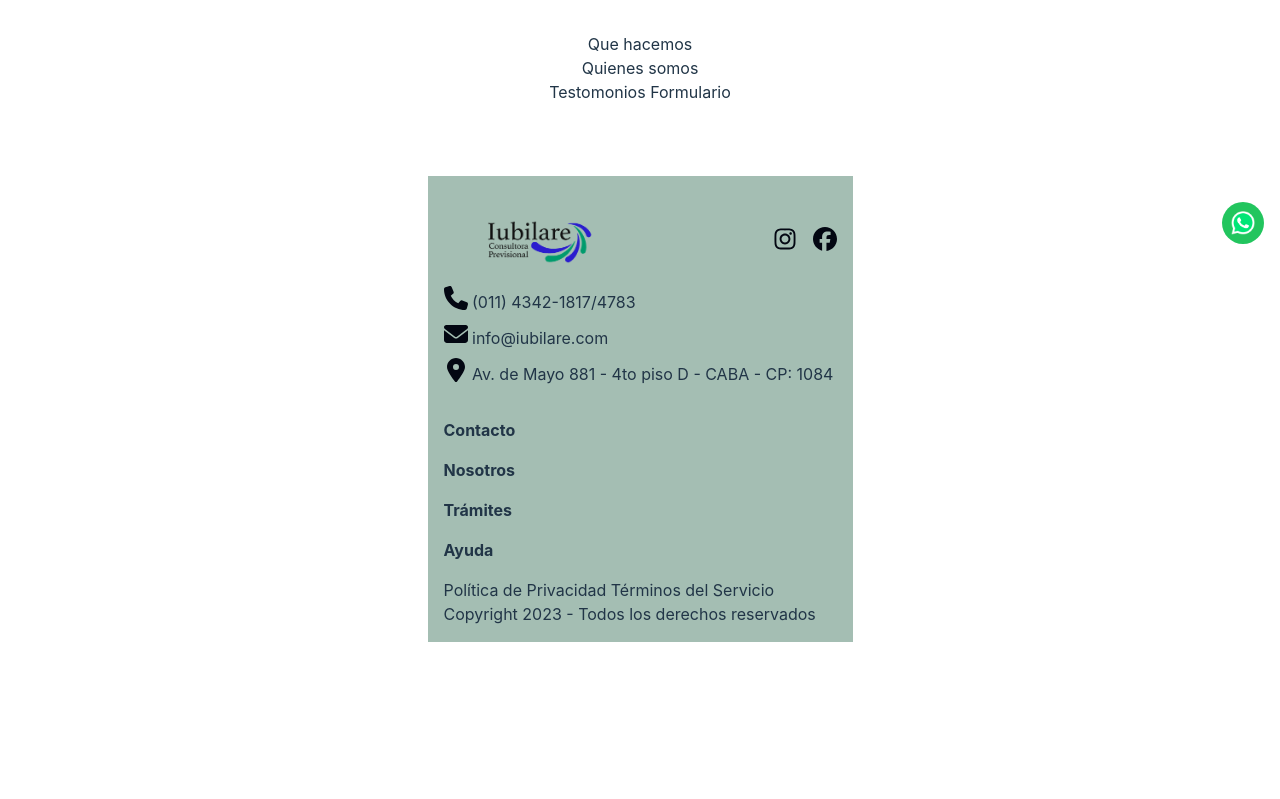
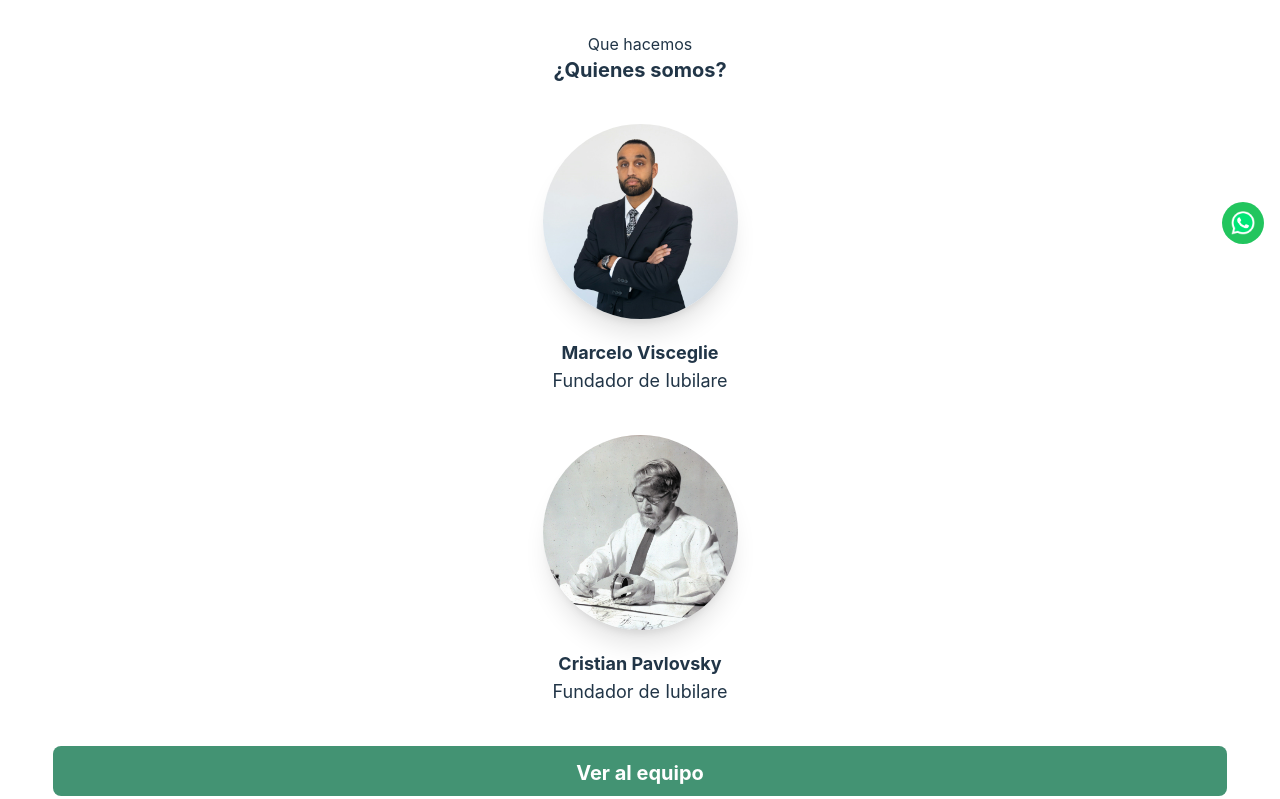
Before and after one commit to FooTalent/iubilare, a React (Vite) app: page / in a window 1280 px wide. Shown: the part 540-1339 px from the top of the page. Before the commit the page ends 1182 px from the top, so only its background shows below. Built offline with nearby package versions, Linux system fonts and the light colour scheme.

Commit message:
Added aboutUs/Home

```diff
--- a/src/views/Home.tsx
+++ b/src/views/Home.tsx
@@ -14,7 +14,20 @@ export default function Home() {
                 Que hacemos
             </div>
             <div>
-                Quienes somos
+                <h2 className='font-bold text-xl text-center mb-10'>¿Quienes somos?</h2>
+                <div className='flex flex-col items-center'>
+                    <div>
+                        <img src="/quienesSomos1.jpg" className='w-[195px] h-[195px] rounded-full mx-auto mb-5 shadow-xl' alt="Marcelo Visceglie" />
+                        <h3 className='font-bold text-lg text-center'>Marcelo Visceglie</h3>
+                        <h4 className='text-lg text-center mb-10'>Fundador de Iubilare</h4>
+                    </div>
+                    <div>
+                        <img src="/quienesSomos2.jpg" className='w-[195px] h-[195px] rounded-full mx-auto mb-5 shadow-xl' alt="Cristian Pavlovsky" />
+                        <h3 className='font-bold text-lg text-center'>Cristian Pavlovsky</h3>
+                        <h4 className='text-lg text-center mb-10'>Fundador de Iubilare</h4>
+                    </div>
+                    <button className='w-11/12 bg-button-green text-white font-bold text-xl mx-auto max-h-[50px]'>Ver al equipo</button>
+                </div>
             </div>
             <div>
                 Testomonios
```
Also changed, not shown: public/quienesSomos1.jpg (added), public/quienesSomos2.jpg (added).
